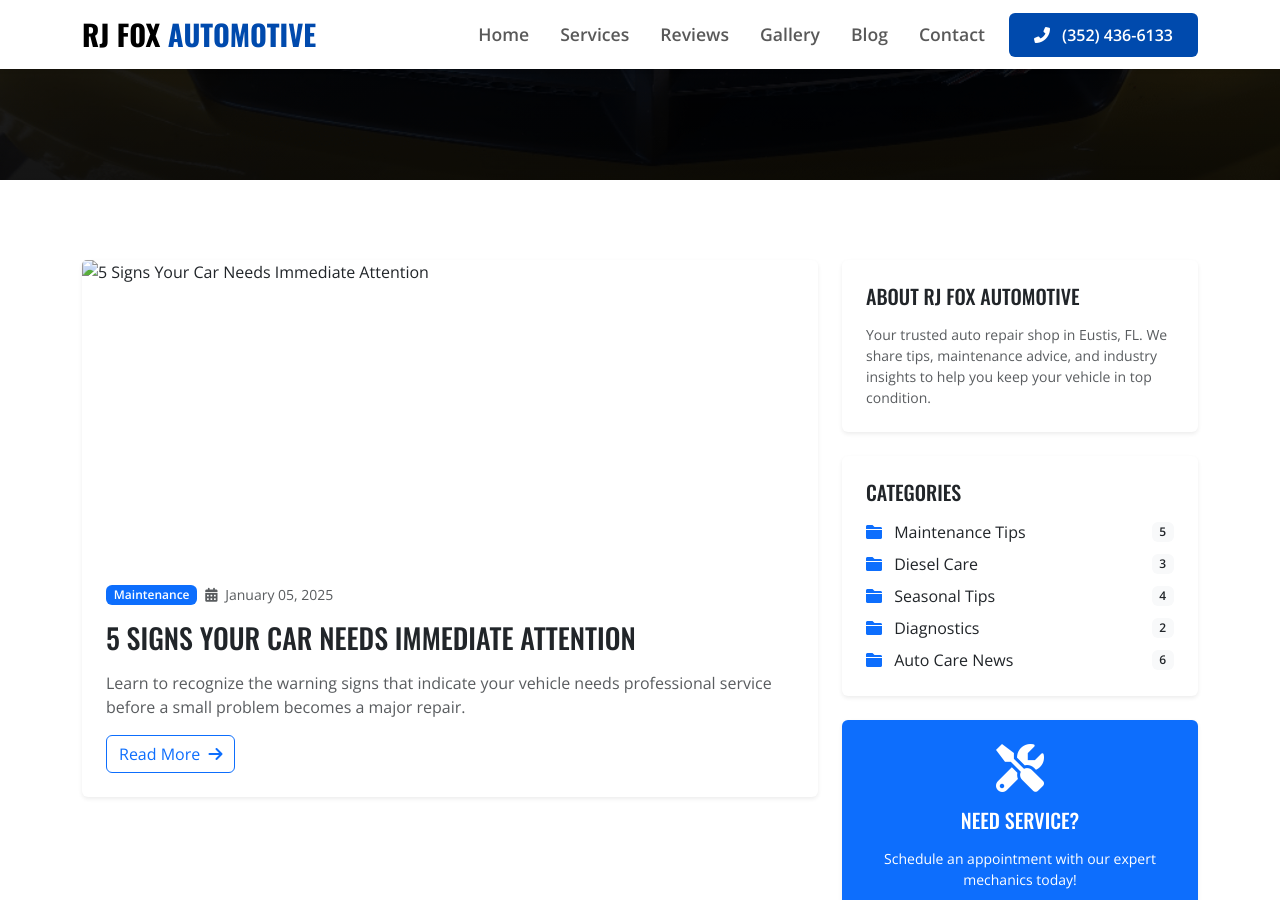
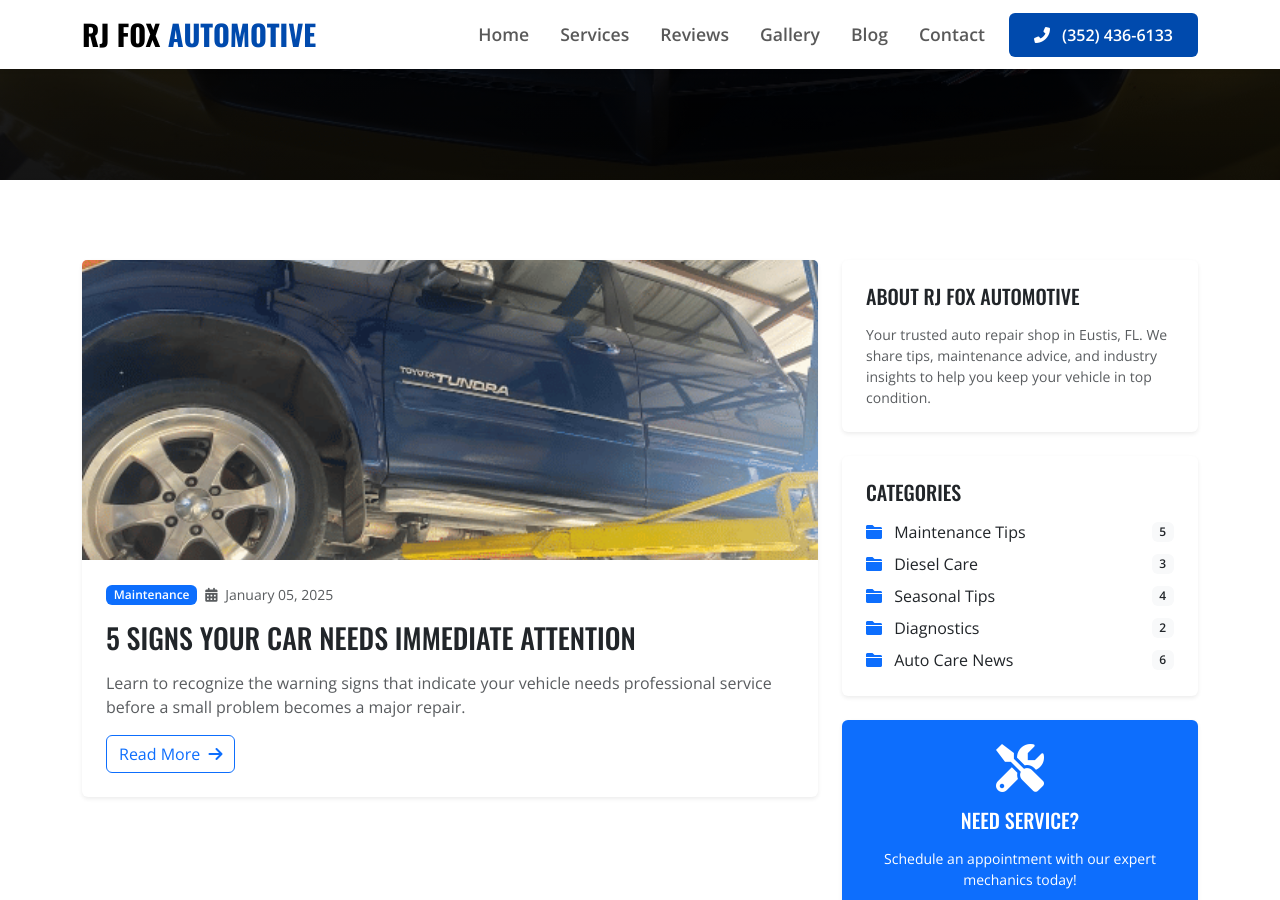
Before and after one commit to JamesBrownR/RJ-Fox-Automotive, a Jekyll site: the page built from blog/index.html, in a window 1280 px wide and 900 px high, scrolled down 429 px. Built offline with Jekyll 4.4.1, drawn with Linux system fonts in a browser that asks for light colours.

Commit message:
Update index.html

```diff
--- a/blog/index.html
+++ b/blog/index.html
@@ -25,7 +25,7 @@
                     {% for post in site.posts %}
                     <article class="card mb-4 border-0 shadow-sm">
                         {% if post.image %}
-                        <img src="{{ post.image }}" class="card-img-top" alt="{{ post.title }}" style="height: 300px; object-fit: cover;">
+                        <img src="{{ site.baseurl }}/{{ post.image }}" class="card-img-top" alt="{{ post.title }}" style="height: 300px; object-fit: cover;">
                         {% endif %}
                         <div class="card-body p-4">
                             <div class="d-flex align-items-center mb-3">
```
